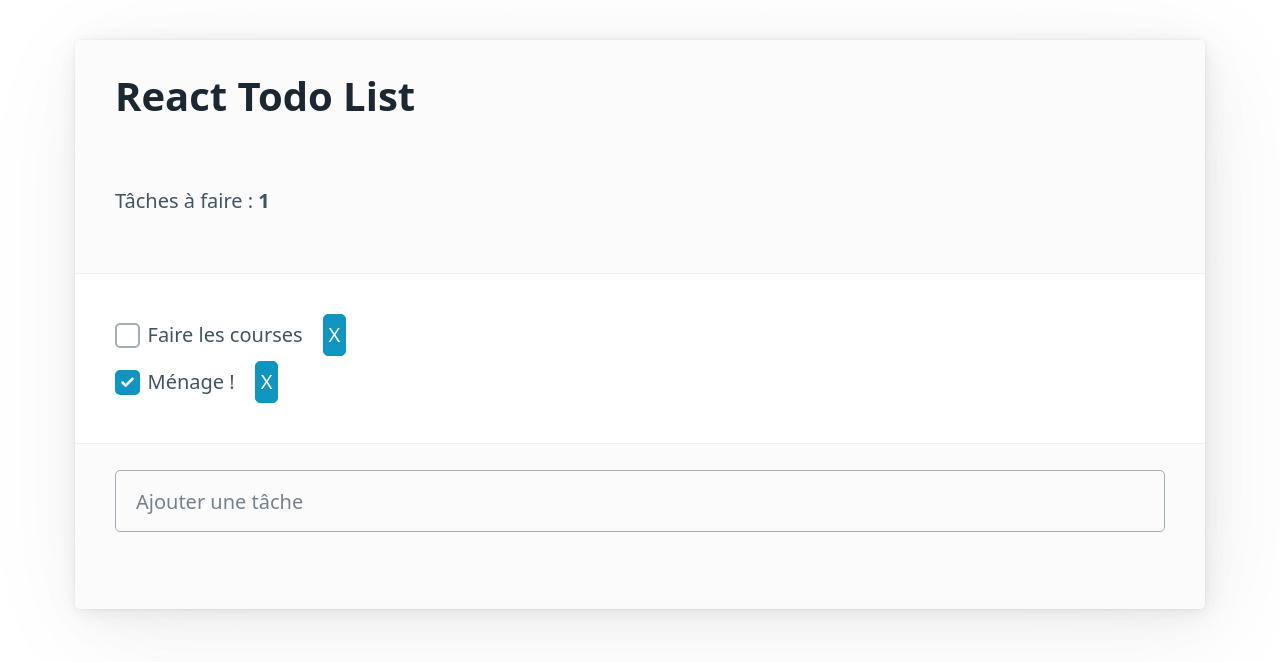
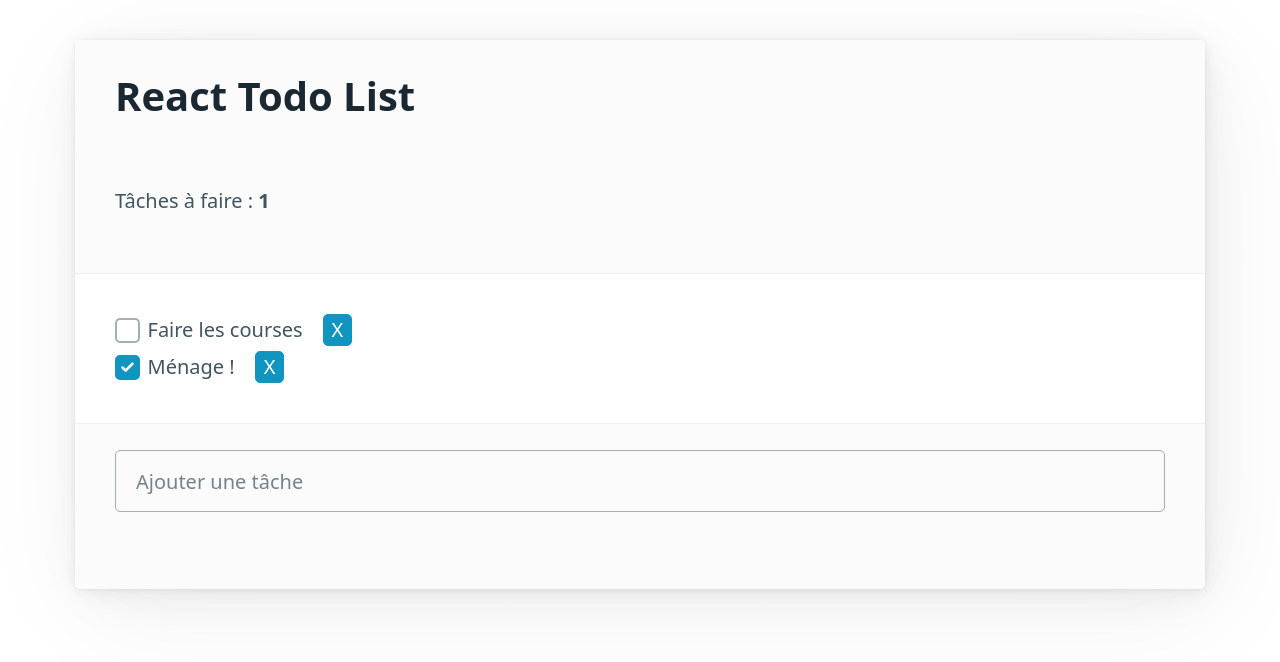
Before and after one commit to Tillate/TodoListRedux, a React (Create React App) app: page / in a window 1280 px wide. Shown: the top 662 px of the page. Built offline with nearby package versions, Linux system fonts and the light colour scheme.

Commit message:
modif padding deleteButton

```diff
--- a/src/TaskItem.js
+++ b/src/TaskItem.js
@@ -18,7 +18,7 @@ const TaskItem = (props) => {
         <span
           onClick={() => dispatch(deleteTask(task.id))}
           role="button"
-          style={{ padding: "5px", marginLeft: "20px" }}
+          style={{ padding: "0 8px", marginLeft: "20px" }}
         >
           X
         </span>
```
